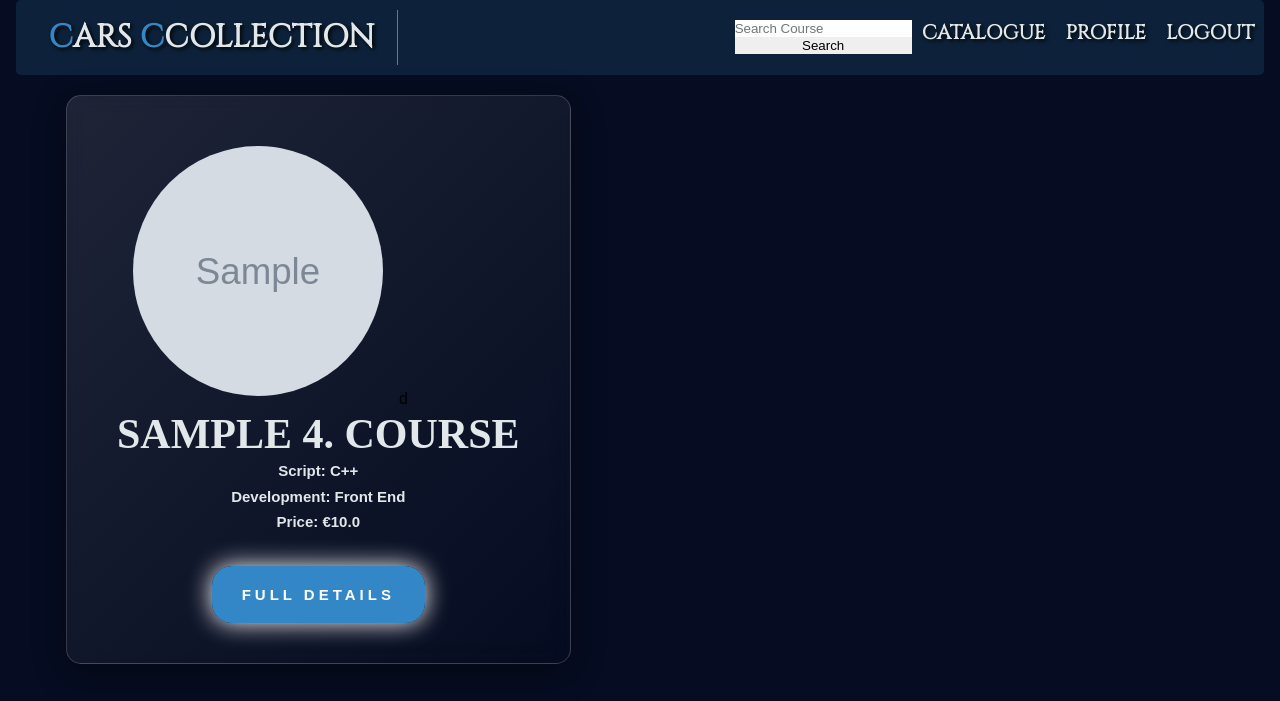
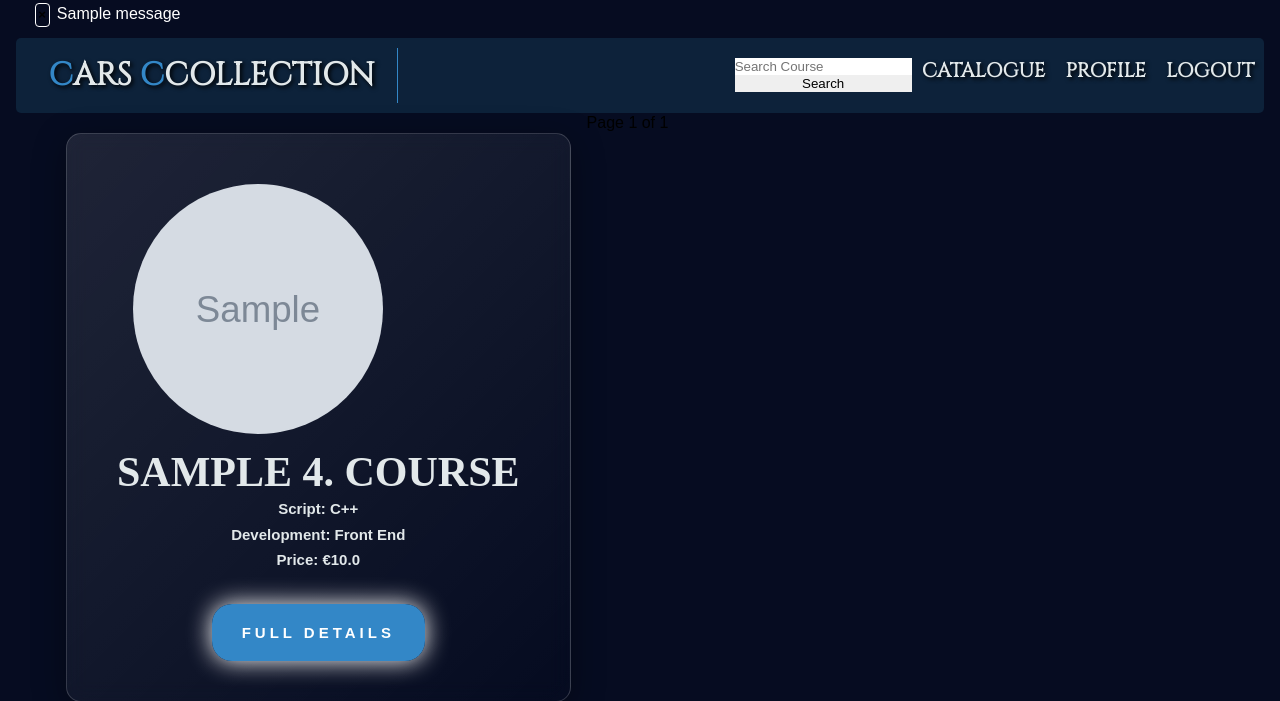
Before and after one commit to petrov8/Django_Academy, a Django app: page /catalogue/ in a window 1280 px wide. Shown: the top 701 px of the page. Run offline with Django 4.2, Linux system fonts and the light colour scheme; a user stored in the database is signed in; tables that the repository leaves empty hold one stand-in row (values such as "Sample post"); grey boxes marked "Sample" are stand-in pictures; one stand-in notice (Sample message) is shown.

Commit message:
alerts and pagination

```diff
--- a/app_index/views.py
+++ b/app_index/views.py
@@ -5,6 +5,8 @@ from django.views.generic import TemplateView, ListView
 from app_course.models import CourseModel
 from support.add_funcs.course_support import CourseSupport
 
+
+from django.core.paginator import Paginator
 
 class HomePage(TemplateView):
     template_name = "base.html"
@@ -16,8 +18,10 @@ class CataloguePage(LoginRequiredMixin, ListView):
 
     def get_context_data(self, **kwargs):
         context = super().get_context_data()
-        context["courses"] = \
-            CourseModel.objects.all()
+        paginator = Paginator(CourseModel.objects.all(), 4)
+        page = self.request.GET.get("page")
+        courses = paginator.get_page(page)
+        context["courses"] = courses
         return context
 
 
--- a/app_user/admin.py
+++ b/app_user/admin.py
@@ -29,7 +29,7 @@ class UserAdmin(auth_admin.UserAdmin):
         "role",
         "last_login",
     ]
-    list_filter = ("email", "role", "is_staff", "is_superuser" )
+    list_filter = ("email", "role", "is_staff", "is_superuser")
     search_fields = ()
     ordering = ("email", )
     filter_horizontal = ()
--- a/support/add_funcs/user_support.py
+++ b/support/add_funcs/user_support.py
@@ -1,4 +1,4 @@
-from django.http import Http404
+from django.contrib import messages
 
 from app_lecturer.forms import LecturerEditForm
 from app_lecturer.models import LecturerModel
@@ -7,6 +7,26 @@ from app_user.models import UserProfileModel
 
 
 class UserSupport:
+
+    @staticmethod
+    def return_user_profile(request):
+        try:
+            return UserProfileModel.objects.filter(user_id=request.user.id)[0]
+        except Exception as ex:
+            messages.error(request, "Could not find user.")
+            return None
+
+    @staticmethod
+    def return_lecturer_profile(request):
+        a = 5
+        try:
+            return LecturerModel.objects.filter(user_id=request.user.id)[0]
+        except IndexError:
+            messages.error(request,
+                           "Lecturer profile does not exist. "
+                           "In case your profile was just upgraded to 'Lecturer' - log out and back in again for "
+                           "changes to take effect")
+            return None
 
     @staticmethod
     def check_if_lecturer(user):
@@ -20,26 +40,12 @@ class UserSupport:
             return True
         return False
 
-    @staticmethod
-    def return_user_profile(user):
-        try:
-            return UserProfileModel.objects.filter(user_id=user.id)[0]
-        except Exception:
-            raise Http404
-
-    @staticmethod
-    def return_lecturer_profile(user):
-        try:
-            return LecturerModel.objects.filter(user_id=user.id)[0]
-        except IndexError:
-            return Http404
-
 
     @staticmethod
     def return_lecturer_form(request):
         if UserSupport.check_if_lecturer(request.user):
             return LecturerEditForm(
-                request.POST or None, instance=UserSupport.return_lecturer_profile(request.user)
+                request.POST or None, instance=UserSupport.return_lecturer_profile(request)
             )
         return None
 
--- a/templates/base.html
+++ b/templates/base.html
@@ -11,17 +11,32 @@
     </div>
 {% endif %}
 
+{% include "partials/messages.html" %}
+
+
+<script>
+    window.setTimeout(function() {
+        $("#msg").fadeTo(400, 0).slideUp(400, function(){
+         $(this).remove();
+      });
+    }, 2000);
+
+</script>
+
 
 <head>
     <meta charset="UTF-8">
     <meta name="viewport" content="width=device-width, initial-scale=1.0">
     <link rel="stylesheet" href="/static/style/style.css">
     <title>Django Academy</title>
+
+
 </head>
 
 <body>
 <div id="box">
     <header>
+
 
         {% complete_profile_reminder %}
 
--- a/templates/exceptions/403.html
+++ b/templates/exceptions/403.html
@@ -3,11 +3,11 @@
 
     <!-- profile details section -->
     <section id="car-details">
-        <h2> Ooops: Django is rendering. </h2>
+        <h2> Ooops: You don't have access to this resource. </h2>
         <div class="info-section">
             <div class="info-section">
 
-                <img class="perm_denied" src="{% static 'images/403.jpg' %}" alt='profile-image'/>
+                <img class="perm_denied" src="../../static/images/403.jpg" alt='profile-image'/>
 
                 <div class="buttons">
                     <br><br>
--- a/templates/index_home/catalogue.html
+++ b/templates/index_home/catalogue.html
@@ -4,9 +4,7 @@
 
     {% if object_list %}
 
-        <!-- Display div "car" with information about every car (if any)-->
-
-        {% for course in object_list %}
+        {% for course in courses %}
 
             {% include 'partials/course-card.html' %}
 
@@ -19,4 +17,22 @@
 
     {% endif %}
 
+
+
+    {% if courses.has_previous %}
+
+        <a href="?page=1">&laquo; First</a>
+        <a href="?page={{ courses.previous_page_number }}">Previous</a>
+
+    {% endif %}
+
+        Page {{ courses.number }} of {{ courses.paginator.num_pages }}
+
+    {% if courses.has_next %}
+
+        <a href="?page= {{ courses.next_page_number }}">Next</a>
+        <a href="?page={{ courses.paginator.num_pages }}">Last &raquo;</a>
+
+    {% endif %}
+
 {% endblock %}
--- a/templates/partials/course-card.html
+++ b/templates/partials/course-card.html
@@ -9,7 +9,7 @@
                             <!-- car image -->
                             <img src="{{ course.image_url }}"
                                  alt="course image">
-                        </div>d
+                        </div>
                         <!-- car title -->
                         <h3>{{ course.title }}</h3>
                         <!-- car type -->
--- /dev/null
+++ b/templates/partials/messages.html
@@ -0,0 +1,11 @@
+
+{% for message in messages %}
+        <div class="container-fluid p-0">
+              <div class="alert {{ message.tags }} alert-dismissible" role="alert" style="color: white" >
+                    <button type="button" class="close" data-dismiss="alert" aria-label="Close">
+                      <span aria-hidden="True">&times;</span>
+                    </button>
+                {{ message }}
+              </div>
+        </div>
+{% endfor %}
```
Also changed, not shown: app_user/views.py (+7 -3 lines), django_academy/settings.py (+11 -0 lines), templates/partials/nav.html (line endings or trailing spaces).
